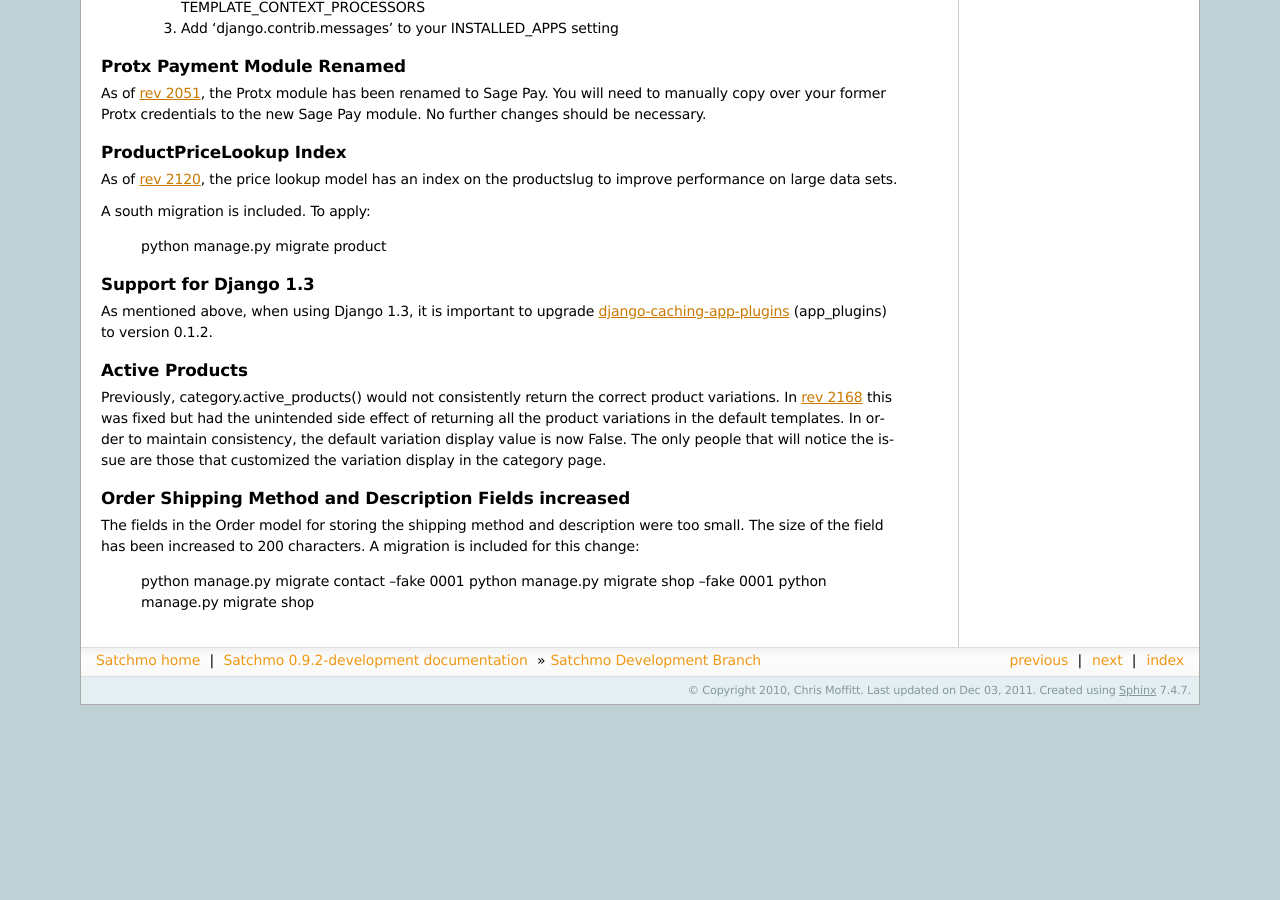
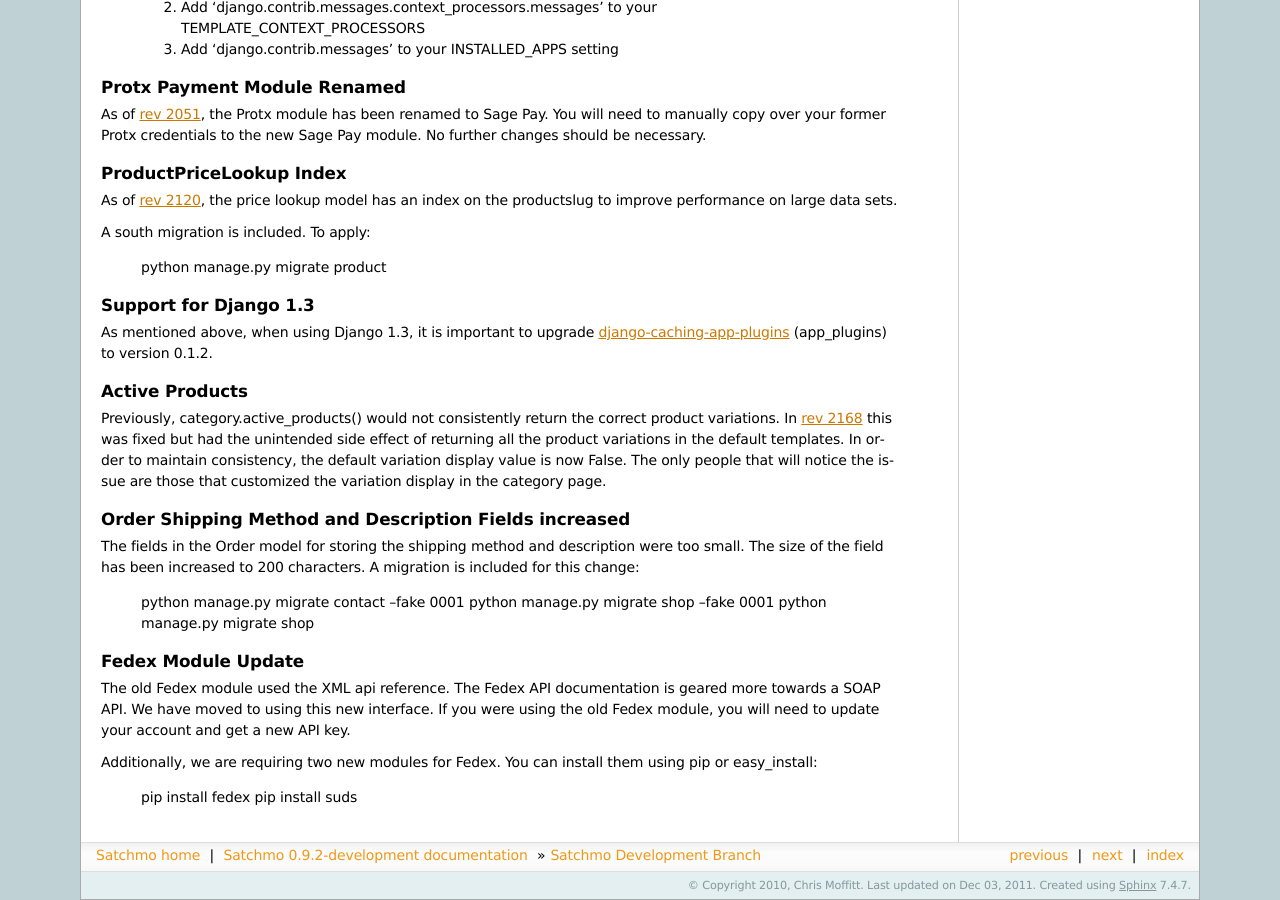
Before and after one commit to opencoca/WEB-Satchmo, a Sphinx documentation site: the page built from docs/release-notes-0-9-2.txt, in a window 1280 px wide and 900 px high, scrolled down 2485 px. Built offline with Sphinx 7.4.7, drawn with Linux system fonts in a browser that asks for light colours; pages that are not in the unit, such as notebooks, are missing from menus; before the commit the page ends 3190 px from its top, so only the background shows below that; some of the changed text lies outside the part shown.

Commit message:
Document the changes.

```diff
--- a/docs/release-notes-0-9-2.txt
+++ b/docs/release-notes-0-9-2.txt
@@ -76,6 +76,7 @@
 - Several fixes to handle unicode characters better
 - Replace some admin jquery scripts with simpler django readonly fields
 - Ensure that google checkout empties the cart
+- Converted to SOAP based Fedex api
 
 Performance Improvements
 ------------------------
@@ -148,3 +149,13 @@
     python manage.py migrate contact --fake 0001
     python manage.py migrate shop --fake 0001
     python manage.py migrate shop
+
+Fedex Module Update
++++++++++++++++++++
+The old Fedex module used the XML api reference. The Fedex API documentation is geared more towards a SOAP API. We have moved to
+using this new interface.  If you were using the old Fedex module, you will need to update your account and get a new API key.
+
+Additionally, we are requiring two new modules for Fedex. You can install them using pip or easy_install:
+
+    pip install fedex
+    pip install suds
```
